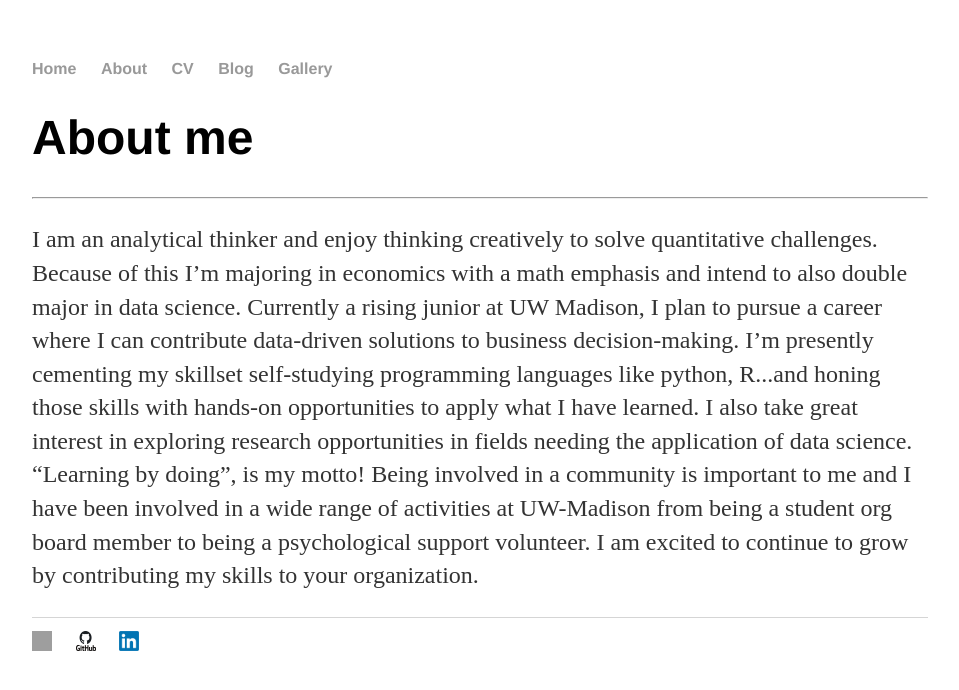
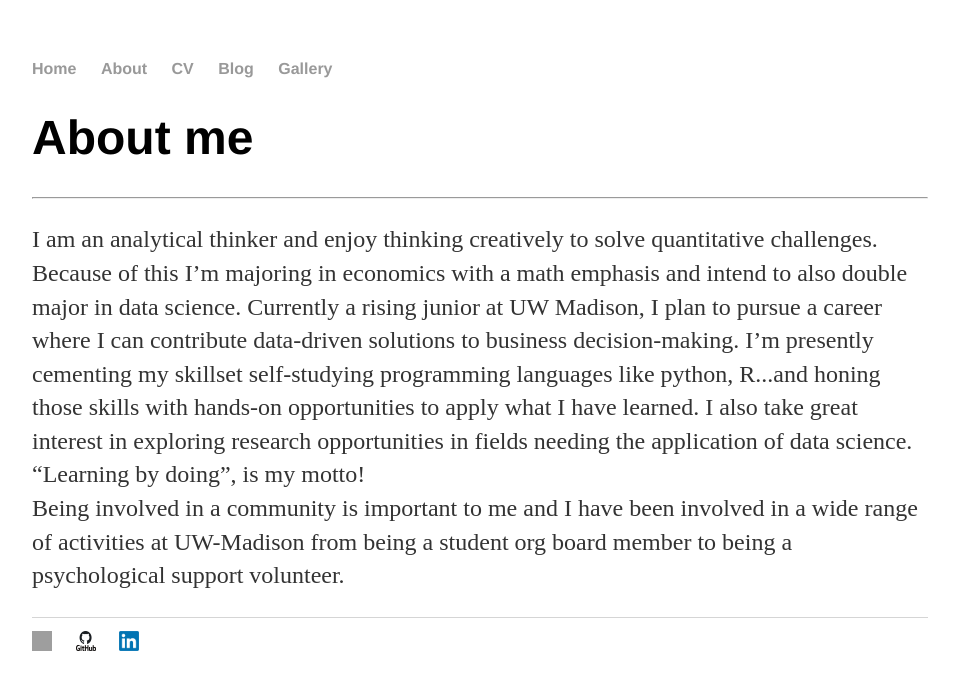
Before and after one commit to Yumian-Cui/ycui53.github.io, a Jekyll site: the page built from about.html, in a window 1280 px wide. Shown: the top 690 px of the page, without its empty margins (160-1119 px from the left). Built offline with Jekyll 4.4.1, drawn with Linux system fonts in a browser that asks for light colours; grey boxes are pictures that could not be loaded.

Commit message:
Update about.html

```diff
--- a/about.html
+++ b/about.html
@@ -3,16 +3,16 @@ layout: default
 title: About me
 ---
 <div class="blurb">
-	<h1>About me</h1>
+  <h1>About me</h1>
   <hr>
-	<p>I am an analytical thinker and enjoy thinking creatively to solve quantitative challenges.
+  <p>I am an analytical thinker and enjoy thinking creatively to solve quantitative challenges.
   Because of this I’m majoring in economics with a math emphasis and intend to also double major in data science.
   Currently a rising junior at UW Madison, I plan to pursue a career where I can contribute data-driven solutions to business decision-making.
   I’m presently cementing my skillset self-studying programming languages like python,
   R...and honing those skills with hands-on opportunities to apply what I have learned.
   I also take great interest in exploring research opportunities in fields needing the application of data science. “Learning by doing”, is my motto!
-
+  <br>
   Being involved in a community is important to me and I have been involved in a wide range of activities at UW-Madison
   from being a student org board member to being a psychological support volunteer.
-  I am excited to continue to grow by contributing my skills to your organization.</p>
+  </p>
 </div><!-- /.blurb -->
```
